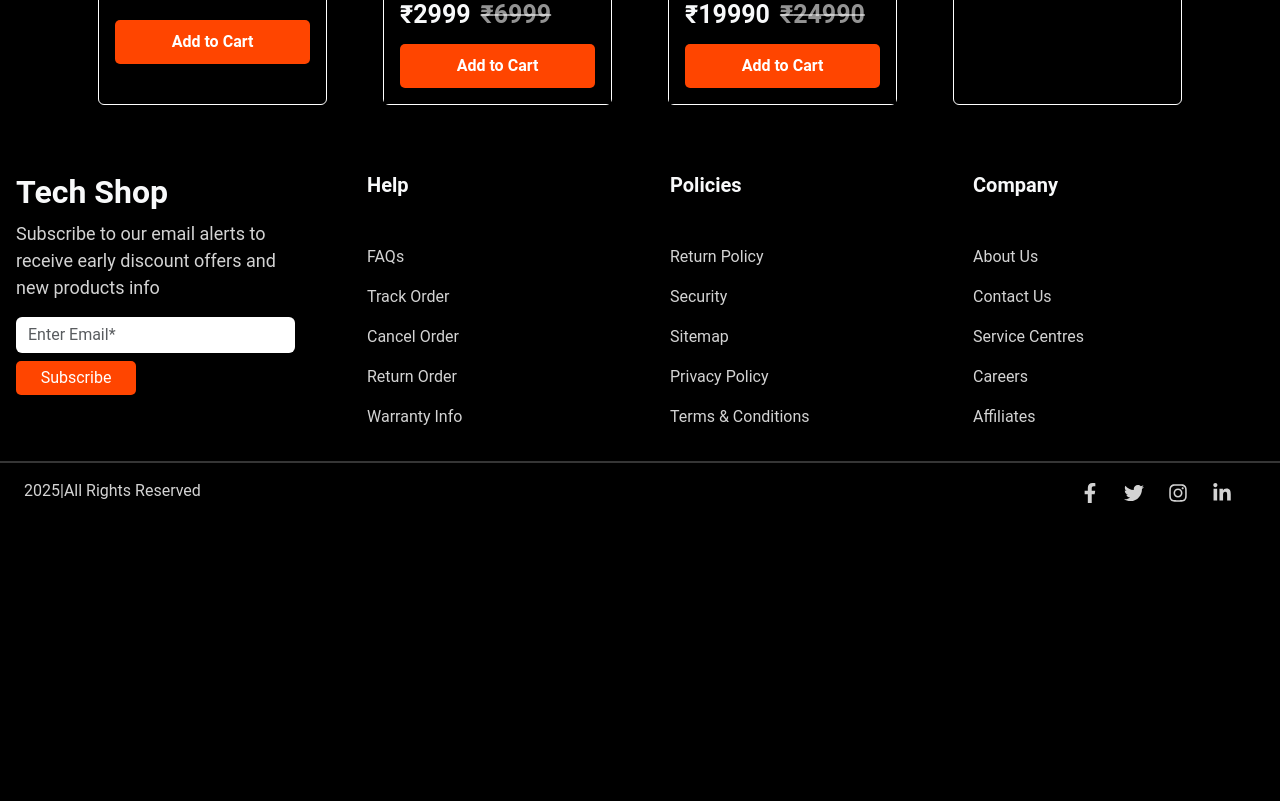
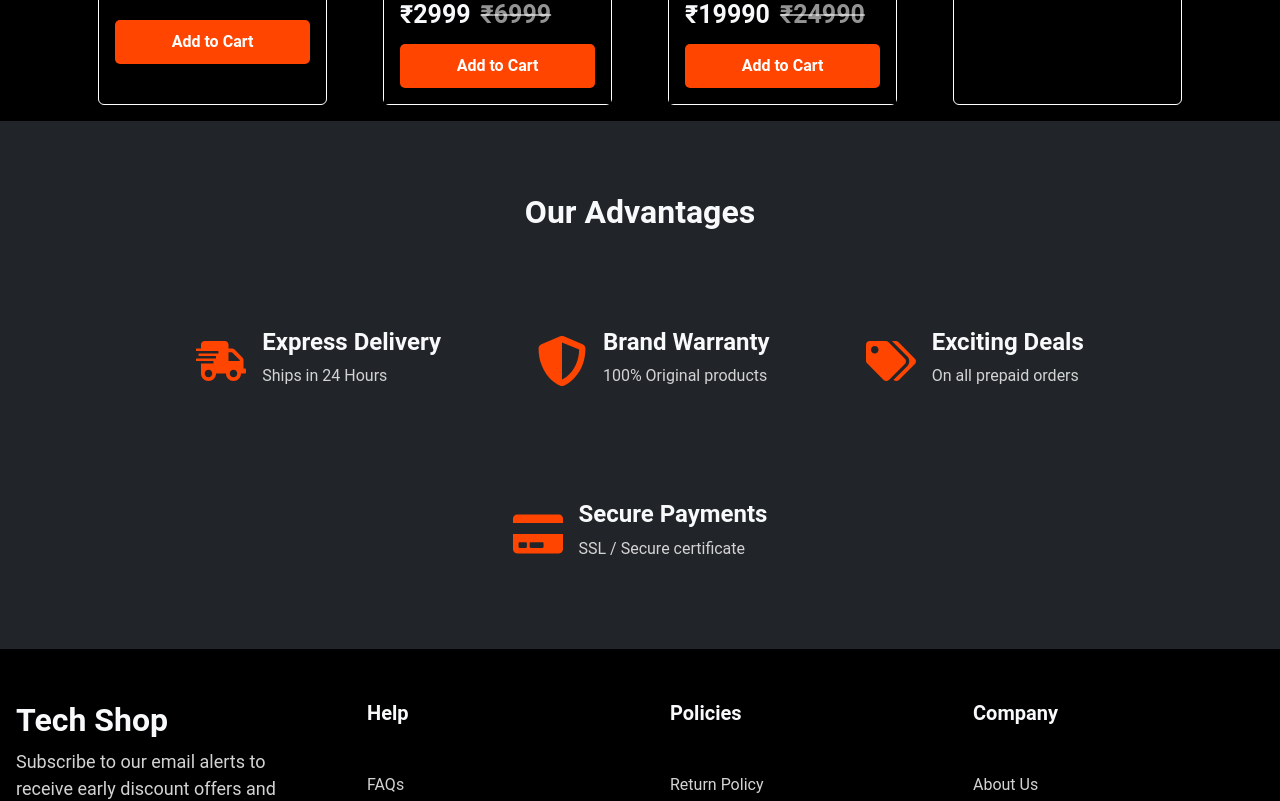
Before and after one commit to Govardhangogati/Tech_shop, a React (Vite) app: page / in a window 1280 px wide. Shown: the part 2940-3741 px from the top of the page. Before the commit the page ends 3459 px from the top, so only its background shows below. Built offline with nearby package versions, Linux system fonts and the light colour scheme.

Commit message:
fourth commit

```diff
--- a/src/Features/product/SinglePageProduct.jsx
+++ b/src/Features/product/SinglePageProduct.jsx
@@ -7,6 +7,11 @@ export const SinglePageProduct=()=>{
     return(
         <>
             <h1>This is Product :{id}</h1>
+            <div className="container">
+                {
+                    produ
+                }
+            </div>
         </>
     )
 }
--- a/src/Pages/Home.jsx
+++ b/src/Pages/Home.jsx
@@ -2,6 +2,7 @@ import CenterSlider from "../components/CenterSlider"
 import { Footer } from "../components/Footer"
 import HeroSlider from "../components/HeroSlider"
 import { Products } from "../components/products"
+import { Services } from "../components/Services"
 
 export const Home=()=>{
     return(
@@ -9,7 +10,9 @@ export const Home=()=>{
             <HeroSlider/>
             <CenterSlider/>
             <Products/>
+            <Services/>
             <Footer/>
+
         </>
     )
 }
--- a/src/components/Footer.jsx
+++ b/src/components/Footer.jsx
@@ -5,7 +5,7 @@ export const Footer=()=>{
     return(
         <>
             <div className="container m-1 text-light d-flex pt-5">
-                <div className="col-3 me-5">
+                <div className="col-3 me-5" >
                     <h2 style={{fontWeight:'bold'}}>Tech Shop</h2>
                     <p style={{fontSize:"18px",color:'lightgray'}}>Subscribe to our email alerts to receive early discount offers and new products info</p>
                     <input className="form-control  mb-2 " type="email" placeholder="Enter Email*" style={{border:'none'}}/>
@@ -26,7 +26,7 @@ export const Footer=()=>{
                     }
             </div>
              <hr style={{border:'1px solid lightgray'}} />
-             <div className="social d-flex justify-content-between ms-4 me-5">
+             <div className="social d-flex justify-content-between  ms-5 me-5">
                 <div className="text" style={{color:"lightgray"}}>
                     <p>2025|All Rights Reserved</p>
                 </div>
--- /dev/null
+++ b/src/components/Services.jsx
@@ -0,0 +1,27 @@
+import servicesData from "../utils/servicesData"
+
+export const Services = () => {
+    return (
+        <div className="container-fluid text-light bg-dark text-center py-4">
+            <h2 className="fw-bold m-5">Our Advantages</h2>
+
+            <div className="services d-flex flex-wrap justify-content-center">
+                {
+                    servicesData.map(item => (
+                        <div key={item.id} className="d-flex m-5 align-items-start">
+                            <div className="icon me-3">
+                                <h1 style={{ color: "orangered", fontSize: "50px" }}>
+                                    {item.icon}
+                                </h1>
+                            </div>
+                            <div className="text text-start">
+                                <h4 className="fw-bold">{item.title}</h4>
+                                <p style={{ color: "lightgray" }}>{item.info}</p>
+                            </div>
+                        </div>
+                    ))
+                }
+            </div>
+        </div>
+    )
+}
```
Also changed, not shown: src/utils/servicesData.jsx (renamed from src/utils/servicesData.js).
